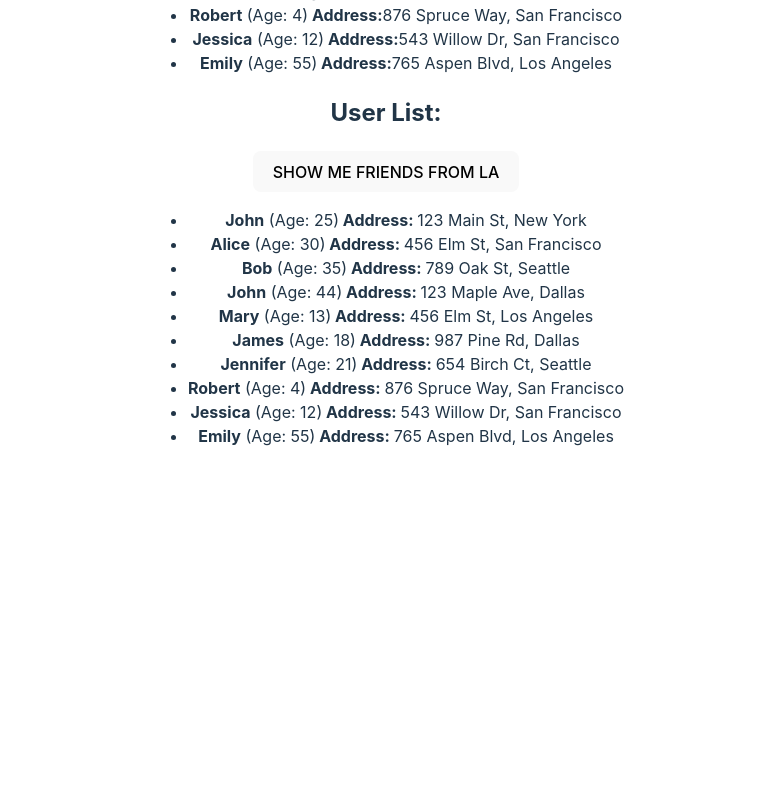
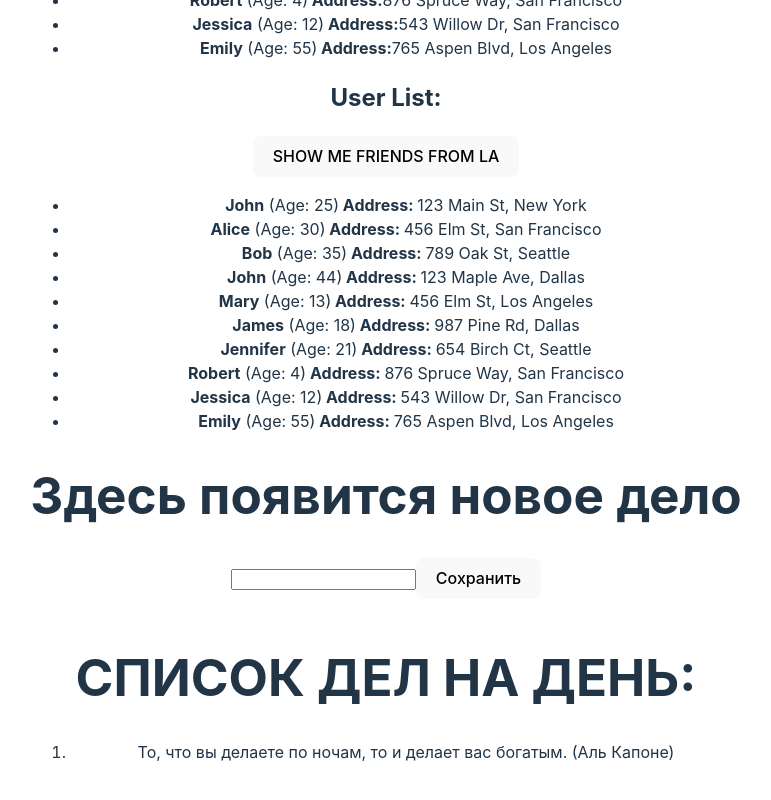
Before and after one commit to Yuliya9449/homework-front-main, a React (Vite) app in the folder homework-front-main/: page / in a window 1280 px wide. Shown: the part 288-1088 px from the top of the page, without its empty margins (254-1025 px from the left). Before the commit the page ends 800 px from the top, so only its background shows below. Built offline with nearby package versions, Linux system fonts and the light colour scheme.

Commit message:
feat: complete home work 3

```diff
--- a/homework-front-main/src/App.tsx
+++ b/homework-front-main/src/App.tsx
@@ -1,13 +1,14 @@
 import './App.css';
 import { HW1 } from './HW/1/HW1';
 import { HW2 } from './HW/2/HW2';
+import { HW3 } from './HW/3/HW3';
 
 export const App = () => {
   return (
     <>
       <HW1 />
       <HW2 />
-      {/* <HW3 /> */}
+      <HW3 />
       {/* <HW4 /> */}
     </>
   );
--- a/homework-front-main/src/HW/3/HW3.tsx
+++ b/homework-front-main/src/HW/3/HW3.tsx
@@ -1,55 +1,63 @@
-// import { useState } from 'react';
+import { ChangeEvent, useState } from 'react';
 
-// export const HW3 = () => {
-//   // 1️⃣ Раскомментируйте JSX(HW3.tsx) и вы увидите,
-//   // что приложение начнет гореть красным и ругаться 😡
-//   // 2️⃣ Ваша задача: ❗ПОЧИНИТЬ ПРОЕКТ❗
-//   // - прописать типизацию, где необходимо
-//   // - починить все, что горит красным
-//   // - дописать функциональность (где указано комментариями)
-//   // - приложение должно компилироваться и запускаться в браузере
+export const HW3 = () => {
+  // 1️⃣ Раскомментируйте JSX(HW3.tsx) и вы увидите,
+  // что приложение начнет гореть красным и ругаться 😡
+  // 2️⃣ Ваша задача: ❗ПОЧИНИТЬ ПРОЕКТ❗
+  // - прописать типизацию, где необходимо
+  // - починить все, что горит красным
+  // - дописать функциональность (где указано комментариями)
+  // - приложение должно компилироваться и запускаться в браузере
 
-//   // ❗ Массив с данными не трогаем! Текст не меняем !
+  // ❗ Массив с данными не трогаем! Текст не меняем !
 
-//   const [currentText, setCurrentText] = useState('');
-//   const [texts, setTexts] = useState<string[]>([
-//     'То, что вы делаете по ночам, то и делает вас богатым. (Аль Капоне)',
-//   ]);
+  const [currentText, setCurrentText] = useState('');
+  const [texts, setTexts] = useState<string[]>([
+    'То, что вы делаете по ночам, то и делает вас богатым. (Аль Капоне)',
+  ]);
 
-//   const handleChange = (event: 'НУЖНО ПРОТИПИЗИРОВАТЬ') => {
-//     // setCurrentText(ЧЕГО-ТО НЕ ХВАТАЕТ);
-//   };
+  const handleChange = (event: ChangeEvent<HTMLInputElement>) => {
+    setCurrentText(event.currentTarget.value);
+  };
 
-//   const handleSave = () => {
-//     // ЗАСЕТАТЬ БЫ ТЕКСТ В texts И НЕ ПОТЕРЯТЬ НАПУТСТВИЕ ИЗ ПРОШЛОГО ВЕКА)
-//     // А ЗАТЕМ УБРАТЬ ЗА СОБОЙ В currentText
-//   };
+  const handleSave = () => {
+    // ЗАСЕТАТЬ БЫ ТЕКСТ В texts И НЕ ПОТЕРЯТЬ НАПУТСТВИЕ ИЗ ПРОШЛОГО ВЕКА)
+    // А ЗАТЕМ УБРАТЬ ЗА СОБОЙ В currentText
+    setTexts([...texts, currentText]);
+    setCurrentText('');
+  };
 
-//   return (
-//     <div id={'hw03'}>
-//       {/*{currentText ? (*/}
-//       {/*  <h1 id={'hw03-text'}>ЗДЕСЬ ХОТЕЛОСЬ БЫ УВИДЕТЬ ВВОДИМЫЙ ТЕКСТ</h1>*/}
-//       {/*) : (*/}
-//       {/*  <h1 id={'hw03-default-text'}>Здесь появится новое дело</h1> // ничего не меняем, здесь все норм*/}
-//       {/*)}*/}
+  return (
+    <div id={'hw03'}>
+      {currentText ? (
+        <h1 id={'hw03-text'}>{currentText}</h1>
+      ) : (
+        <h1 id={'hw03-default-text'}>Здесь появится новое дело</h1> // ничего не меняем, здесь все норм
+      )}
 
-//       {/*<input id={'hw03-input'} type="text" value={currentText} onChange={handleChange} />*/}
+      <input
+        id={'hw03-input'}
+        type="text"
+        value={currentText}
+        onChange={(e) => handleChange(e)}
+      />
 
-//       {/*<button id={'hw03-button'} onClick={() => {}}> // НЕ ХВАТАТЕТ ФУНКЦИИ*/}
-//       {/*  Сохранить*/}
-//       {/*</button>*/}
+      <button id={'hw03-button'} onClick={handleSave}>
+        {/* // НЕ ХВАТАТЕТ ФУНКЦИИ */}
+        Сохранить
+      </button>
 
-//       {/*<h1 style={{ marginTop: '50px' }}>СПИСОК ДЕЛ НА ДЕНЬ:</h1>*/}
+      <h1 style={{ marginTop: '50px' }}>СПИСОК ДЕЛ НА ДЕНЬ:</h1>
 
-//       {/*<ol id={'hw03-tasks'}>*/}
-//       {/*  {ОТРИСОВАТЬ МАССИВ.map((el, index) => {*/}
-//       {/*    return (*/}
-//       {/*      <li key={index} id={`hw03-task-${index}`}>*/}
-//       {/*        {el}*/}
-//       {/*      </li>*/}
-//       {/*    );*/}
-//       {/*  })}*/}
-//       {/*</ol>*/}
-//     </div>
-//   );
-// };
+      <ol id={'hw03-tasks'}>
+        {texts.map((el, index) => {
+          return (
+            <li key={index} id={`hw03-task-${index}`}>
+              {el}
+            </li>
+          );
+        })}
+      </ol>
+    </div>
+  );
+};
```
